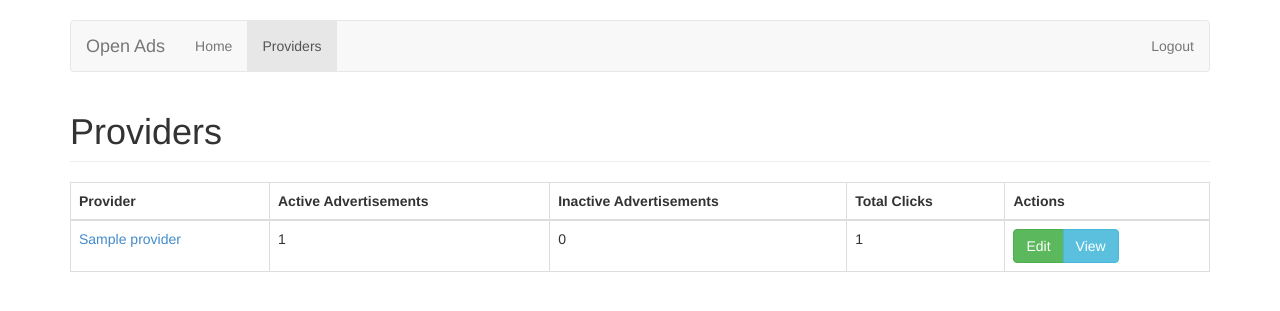
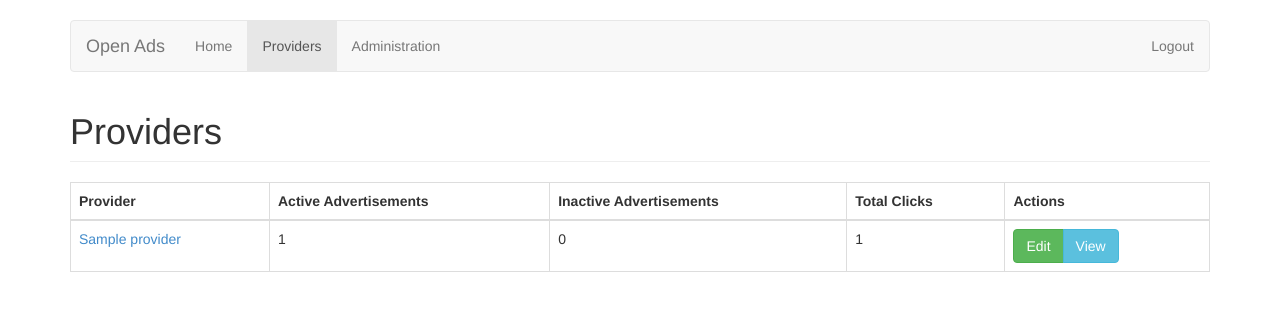
Before and after one commit to wdq/OpenAds, a Django app: page /data/providers/ in a window 1280 px wide. Shown: the top 311 px of the page. Run offline with Django 3.2, Linux system fonts and the light colour scheme; a user stored in the database is signed in; tables that the repository leaves empty hold one stand-in row (values such as "Sample post"); some libraries are stand-ins or nearby versions.

Commit message:
Added a link to the admin section

```diff
--- a/templates/base.html
+++ b/templates/base.html
@@ -24,6 +24,7 @@
             <li><a href="{% url 'advertisements.views.go_to_providers' %}">Home</a></li>
             {% if request.user.is_superuser %}
             <li class="active"><a href="{% url 'advertisements.views.providers_all' %}">Providers</a></li>
+            <li><a href="{% url 'admin:index' %}">Administration</a></li>
             {% endif %}
           </ul>
           <ul class="nav navbar-nav navbar-right">
```
